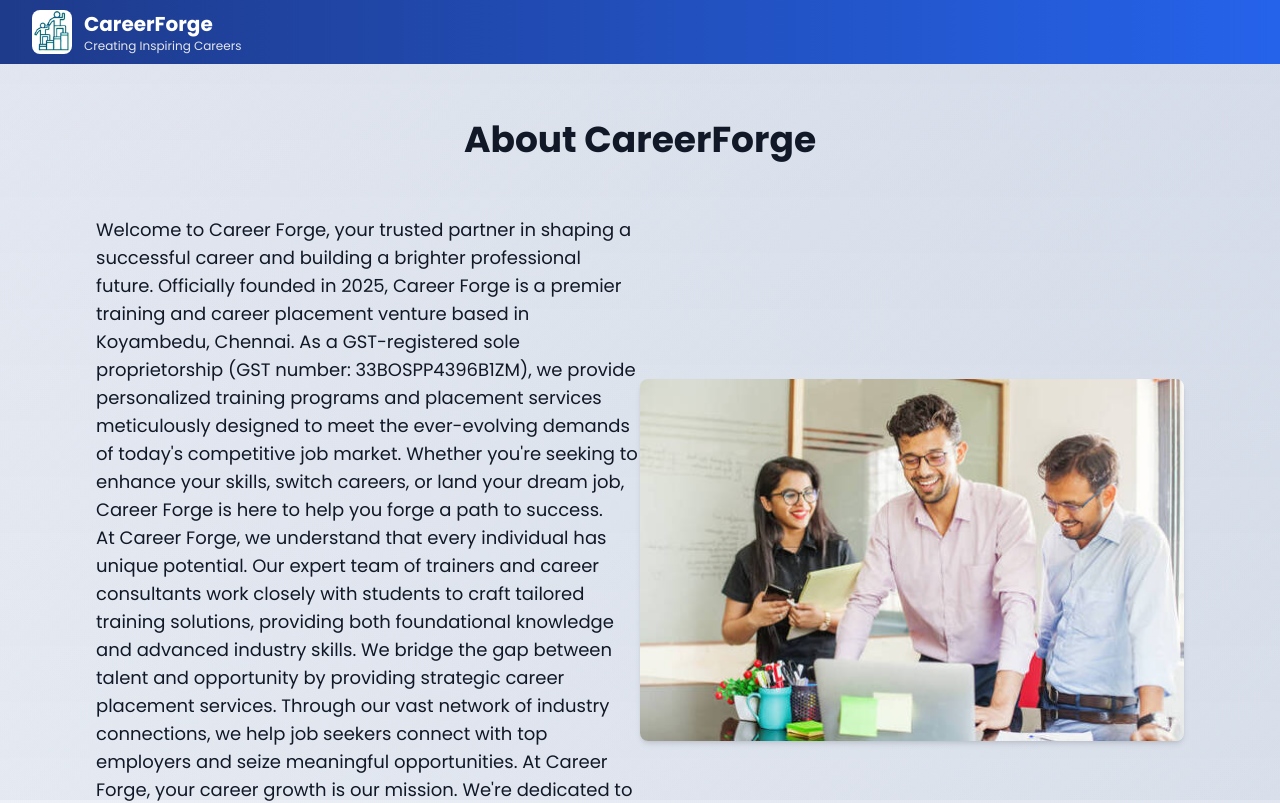
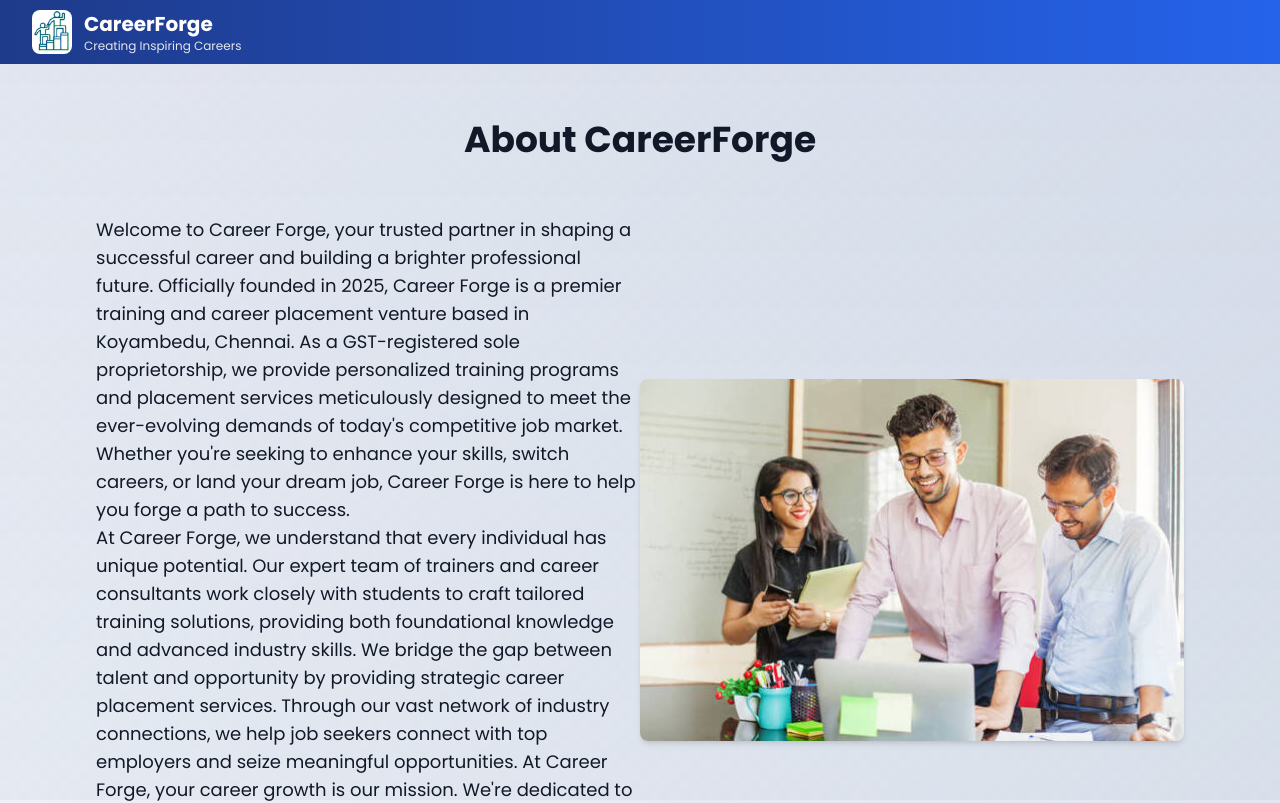
Before and after one commit to HARISH130505/career-forge, a Next.js app: page /about in a window 1280 px wide. Shown: the top 803 px of the page. Built offline with nearby package versions, Linux system fonts and the light colour scheme.

Commit message:
small change

```diff
--- a/app/about/page.tsx
+++ b/app/about/page.tsx
@@ -14,11 +14,10 @@ export default function About() {
                     <p className="mb-4 text-lg">
                       Welcome to Career Forge, your trusted partner in shaping a successful career and building a
                       brighter professional future. Officially founded in 2025, Career Forge is a premier training and
-                      career placement venture based in Koyambedu, Chennai. As a GST-registered sole proprietorship
-                      (GST number: 33BOSPP4396B1ZM), we provide personalized training programs and placement services
-                      meticulously designed to meet the ever-evolving demands of today's competitive job market. Whether
-                      you're seeking to enhance your skills, switch careers, or land your dream job, Career Forge is here
-                      to help you forge a path to success.
+                      career placement venture based in Koyambedu, Chennai. As a GST-registered sole proprietorship,
+                      we provide personalized training programs and placement services meticulously designed to meet the
+                      ever-evolving demands of today's competitive job market. Whether you're seeking to enhance your skills,
+                      switch careers, or land your dream job, Career Forge is here to help you forge a path to success.
                       <br />
                       At Career Forge, we understand that every individual has unique potential. Our expert team of
                       trainers and career consultants work closely with students to craft tailored training solutions,
```
